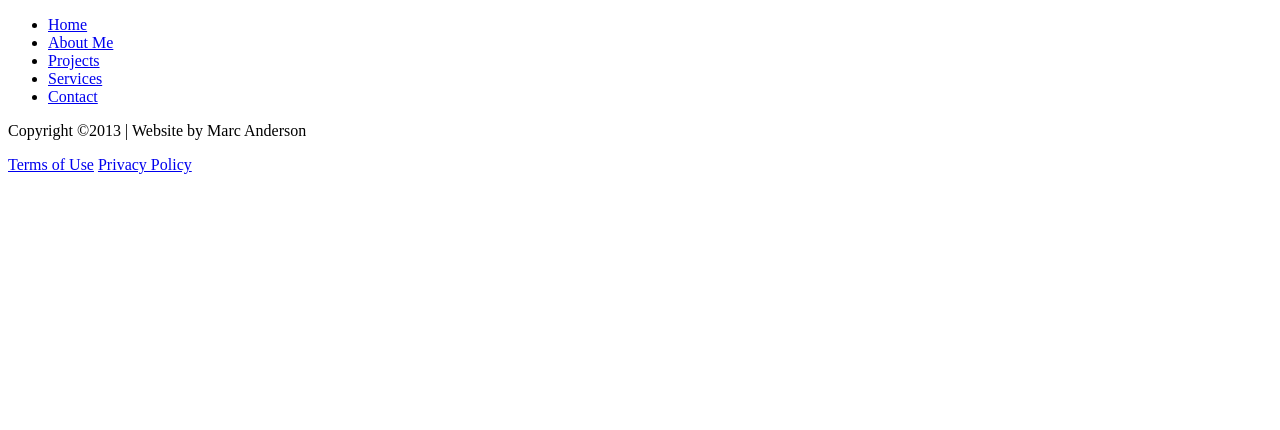
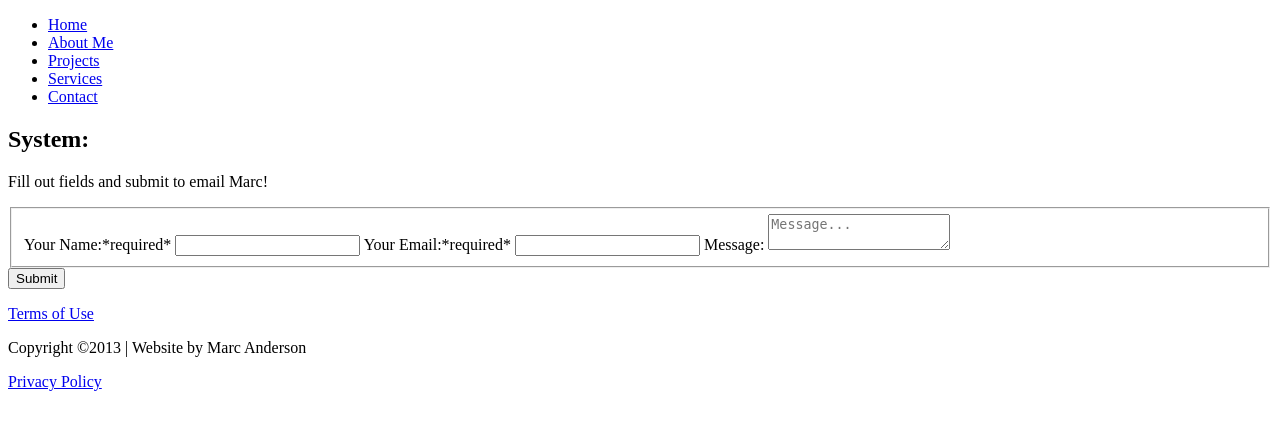
Before and after one commit to wandersoul/portfolio, a PHP site: page /contact.php in a window 1280 px wide. Shown: the top 430 px of the page. Run offline with PHP 8.4, Linux system fonts and the light colour scheme; some libraries are stand-ins or nearby versions.

Commit message:
v1.2 Contact Services Images

```diff
--- a/contact.php
+++ b/contact.php
@@ -7,9 +7,43 @@
 <!-- Keep Connected -->
 
 <!-- Contact Form to email student account -->
+<?php
+if(isset($_POST['submit'])){
+    //trim variables
+    $user_name = trim($_POST['user_name']);
+    $user_email = trim($_POST['user_email']);
+    $message = trim($_POST['message']);
+    //if required variables are filled
+    if((!empty($user_name))&& (!empty($user_email))){
+        //email Marc :D
+        $system_message = 'Email sent!';
+    }
+    else{
+        $system_message = 'Please enter required fields!';
+    }
+}
+else
+{
+    //display instructions
+    $system_message = 'Fill out fields and submit to email Marc!';
+}
+?>
+<?php //A sticky form for emailing Marc
+echo '<div id="system"><h2>System: </h2><p id=sys_message>'.$system_message.'</p></div>';?>
+  <form method="post" action="<?php echo $_SERVER['PHP_SELF']; ?>">
+    <fieldset>
+      <label for="user_name">Your Name:<span class ="req">*required*</span></label>
+      <input type="text" id="user_name" name="user_name" value="<?php if (!empty($user_name)) echo $user_name;?>" maxlength="50" />
 
+      <label for="user_email">Your Email:<span class ="req">*required*</span></label>
+      <input type="text" id="user_email" name="user_email" value="<?php if (!empty($user_email)) echo $user_email;?>" maxlength="75" />
 
+      <label for="message">Message:</label>
+      <textarea id="message" placeholder="Message..." name="message"/><?php if (!empty($message)) echo $message;?></textarea>
 
+    </fieldset>
+      <input type="submit" value="Submit" name="submit" class="submit"/>
+  </form>
 <script type="text/javascript">
 
 </script>
--- a/footer.php
+++ b/footer.php
@@ -1,11 +1,10 @@
-
         <footer>
+                <!-- Terms of Use-->
+                <p><a href="#">Terms of Use</a></p>
                 <!-- Copyright statement -->
                 <p>Copyright &copy;2013 | Website by Marc Anderson</p>
-                <!-- Terms of Use-->
-                <a href="#">Terms of Use</a>
                 <!-- Privacy Policy -->
-                <a href="#">Privacy Policy</a>
+                <p><a href="#">Privacy Policy</a></p>
         </footer>
     </body>
 </html>
```
Also changed, not shown: about.php (+10 -6 lines), services.php (+5 -6 lines), image/marc1.png (added), image/stock_database.jpg (added), image/stock_web_design.jpg (added), image/stock_web_development.jpg (added).
